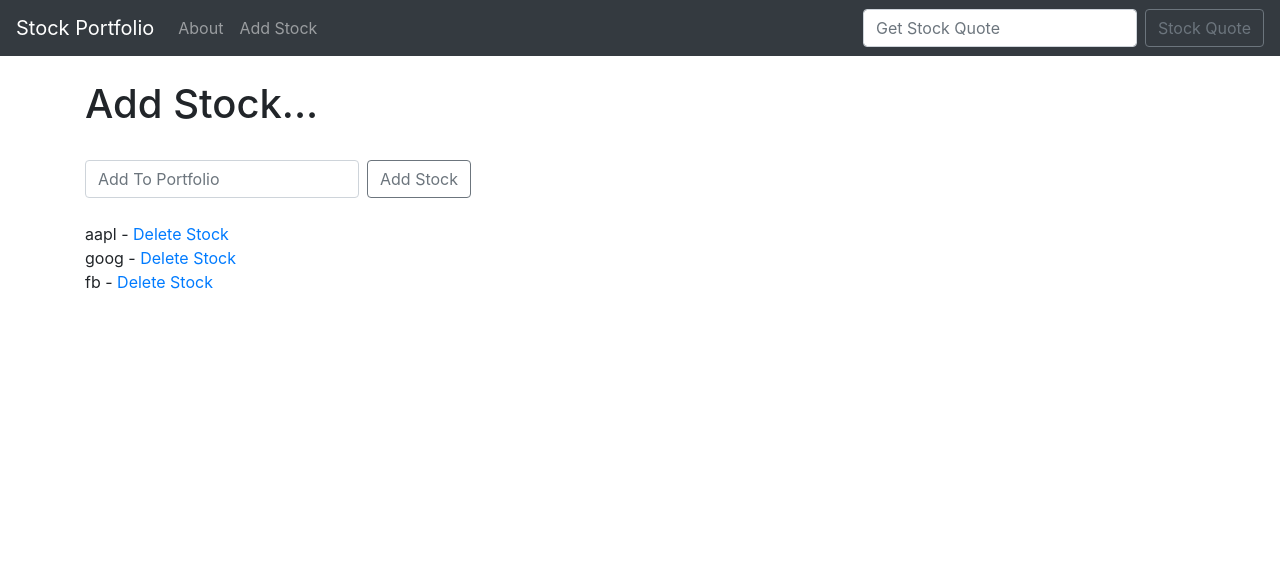
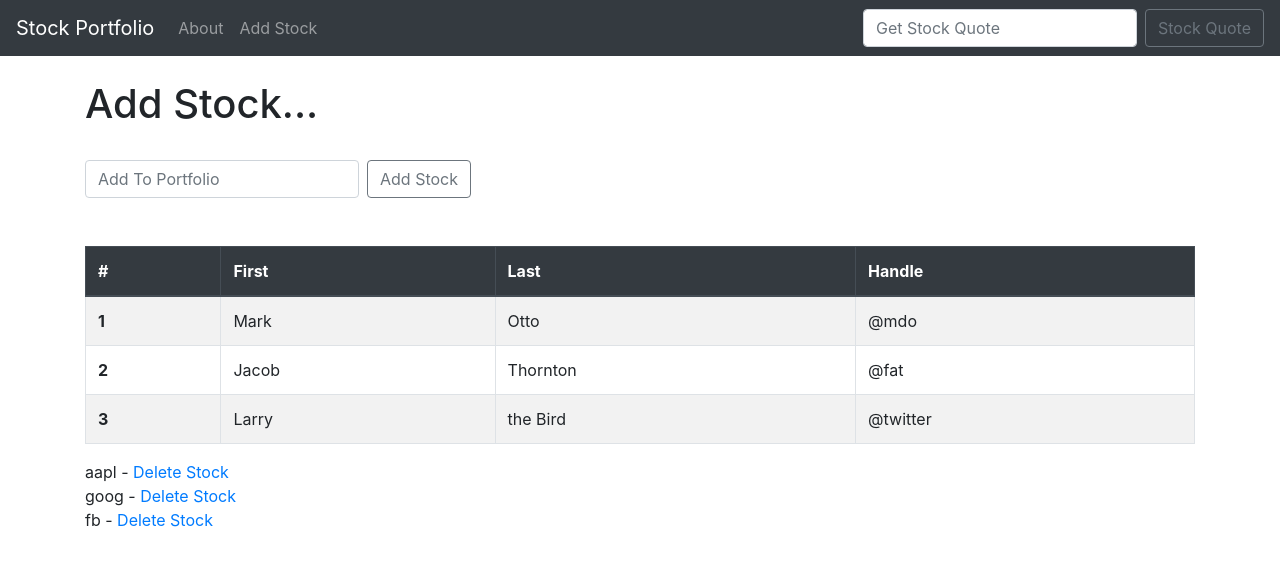
Before and after one commit to Willuv/Stock-Market-App, a Django app: page /add_stock.html in a window 1280 px wide. Shown: the top 566 px of the page. Run offline with Django 5.2, Linux system fonts and the light colour scheme; data comes from the database, SQL or seed files in the repository.

Commit message:
create initial CSS for table to show stocks and info

```diff
--- a/stocks/quotes/templates/add_stock.html
+++ b/stocks/quotes/templates/add_stock.html
@@ -13,7 +13,39 @@
   <button class="btn btn-outline-secondary my-2 my-sm-0" type="submit">Add Stock</button>
 </form>
 
-<br/>
+<br/><br/>
+
+<!-- CSS for table to display stock information -->
+<table class="table table-striped table-bordered table-hover">
+  <thead class="thead-dark">
+    <tr>
+      <th scope="col">#</th>
+      <th scope="col">First</th>
+      <th scope="col">Last</th>
+      <th scope="col">Handle</th>
+    </tr>
+  </thead>
+  <tbody>
+    <tr>
+      <th scope="row">1</th>
+      <td>Mark</td>
+      <td>Otto</td>
+      <td>@mdo</td>
+    </tr>
+    <tr>
+      <th scope="row">2</th>
+      <td>Jacob</td>
+      <td>Thornton</td>
+      <td>@fat</td>
+    </tr>
+    <tr>
+      <th scope="row">3</th>
+      <td>Larry</td>
+      <td>the Bird</td>
+      <td>@twitter</td>
+    </tr>
+  </tbody>
+</table>
 
 <!-- print the tickers in the database -->
 {% for item in ticker %}
```
